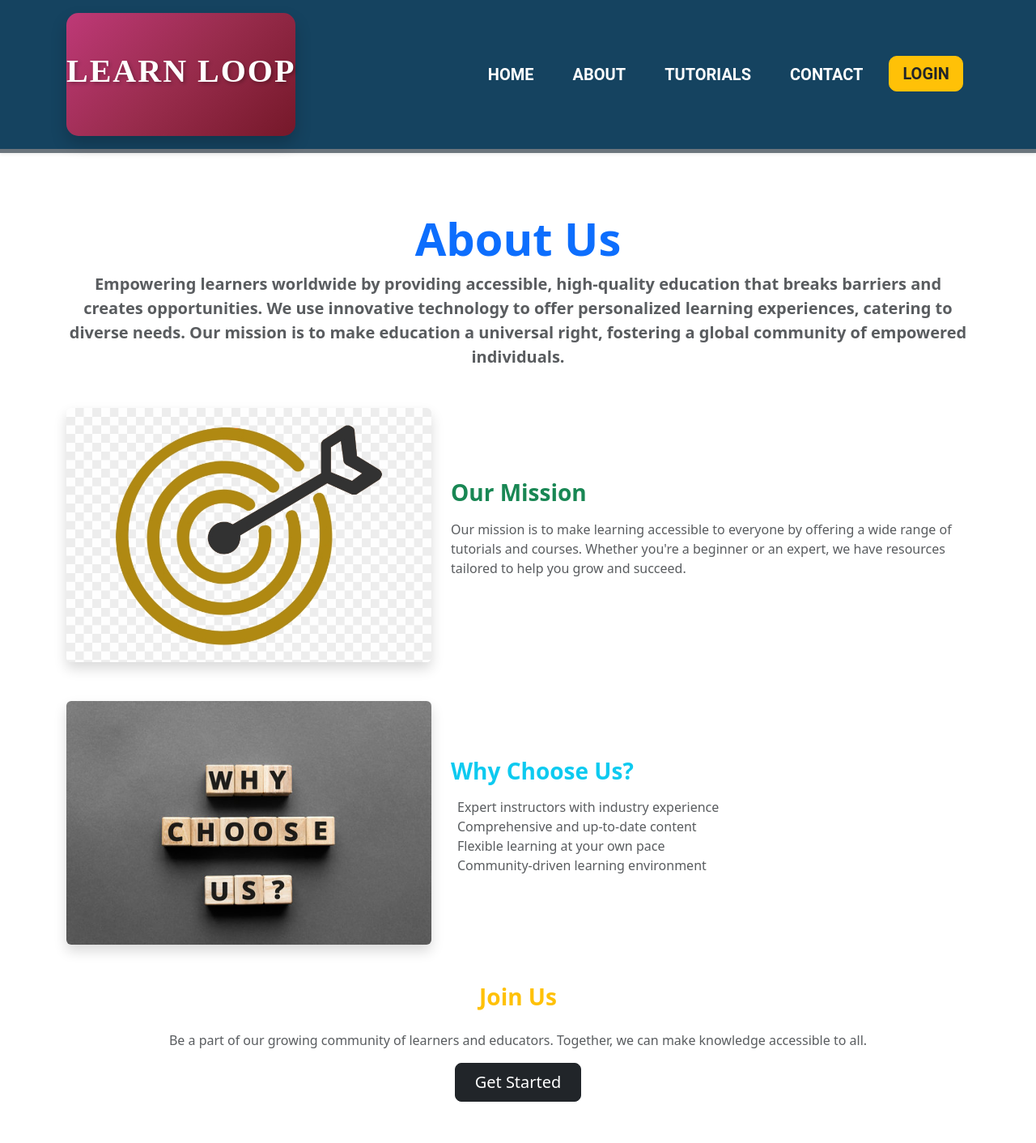
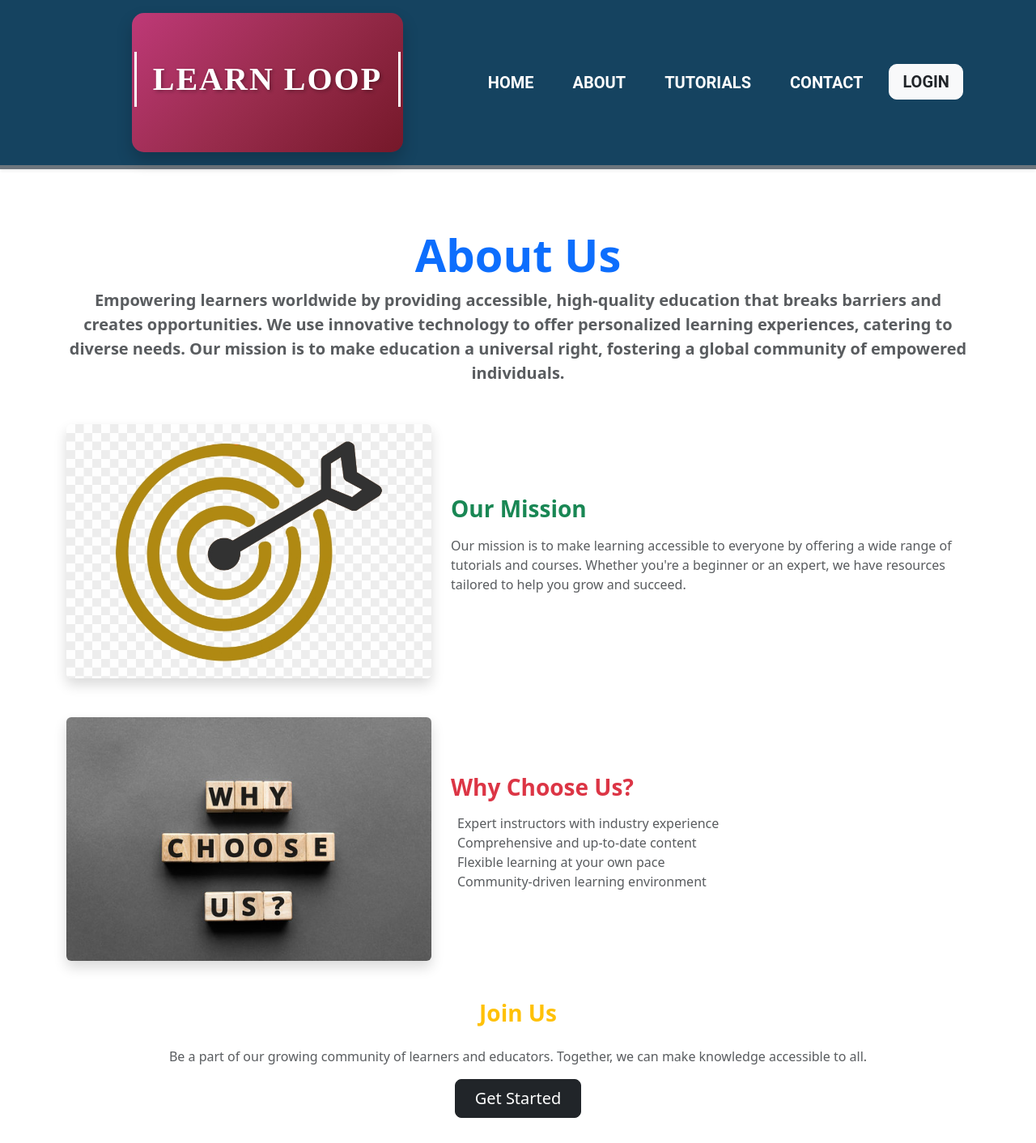
Before and after one commit to Ijaas-Fathi/Frontend, a React (Vite) app: page /about in a window 1280 px wide. Shown: the top 1412 px of the page at 81% size. Built offline with nearby package versions, Linux system fonts and the light colour scheme.

Commit message:
Designing changes in Header and about

```diff
--- a/src/Components/Header.jsx
+++ b/src/Components/Header.jsx
@@ -12,11 +12,12 @@ function Header() {
       <div className="container d-flex justify-content-between align-items-center">
         {/* Logo */}
         <div
-            className="d-flex align-items-center justify-content-center py-5"
+            className="d-flex align-items-center justify-content-center py-5 mx-auto"
             style={{
               background: 'linear-gradient(135deg,rgb(190, 57, 119),rgb(153, 44, 77),rgb(117, 24, 41))', // Cute gradient background
               borderRadius: '15px', // Rounded corners
               boxShadow: '0px 10px 20px rgba(0, 0, 0, 0.2)', // Subtle shadow
+              width: '30%', // Custom width
             }}
           >
             <h1
@@ -27,6 +28,10 @@ function Header() {
                 fontSize: '2.5rem',
                 color: '#fff',
                 textShadow: '2px 2px 4px rgba(0, 0, 0, 0.3)', // Text shadow for depth
+                display: 'inline-block', // Ensures the border wraps tightly around the text
+                padding: '10px 20px', // Adds space inside the border
+                borderLeft: '3px solid #fff', // Adds border to the left
+                borderRight: '3px solid #fff', // Adds border to the right
               }}
             >
               Learn Loop
@@ -100,7 +105,7 @@ function Header() {
             <li className="nav-item">
                 <a
                   href="/login"
-                  className="btn btn-warning text-dark fw-bold fs-5 px-3 mx-2"
+                  className="btn btn-light text-dark fw-bold fs-5 px-3 mx-2"
                   style={{
                     fontFamily: "'Roboto', sans-serif",
                     textTransform: 'uppercase',
@@ -112,8 +117,8 @@ function Header() {
                     e.target.style.color = 'dark';
                   }}
                   onMouseLeave={(e) => {
-                    e.target.style.backgroundColor = '#ffc107'; // Bootstrap warning color
-                    e.target.style.color = 'white';
+                    e.target.style.backgroundColor = '#d0d3d4'; // Bootstrap warning color
+                    e.target.style.color = 'dark';
                   }}
                 >
                   Login
--- a/src/Pages/About.jsx
+++ b/src/Pages/About.jsx
@@ -39,7 +39,7 @@ const About = () => (
     <div className="row align-items-center mb-5">
       {/* Why Choose Us Text */}
       <div className="col-md-7 order-md-2">
-        <h2 className="h3 mb-3 text-info fw-bold">Why Choose Us?</h2>
+        <h2 className="h3 mb-3 text-danger fw-bold">Why Choose Us?</h2>
         <ul className="list-unstyled text-muted">
           <li><i className="bi bi-check-circle text-success me-2"></i> Expert instructors with industry experience</li>
           <li><i className="bi bi-check-circle text-success me-2"></i> Comprehensive and up-to-date content</li>
```
